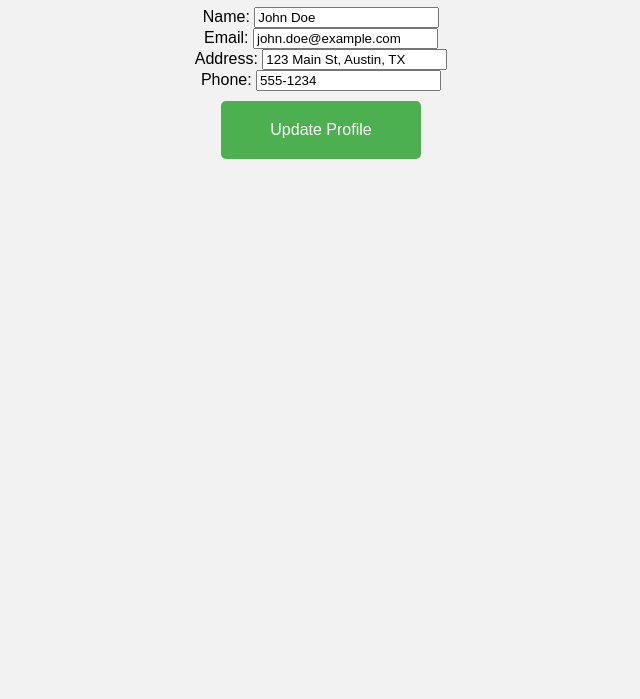
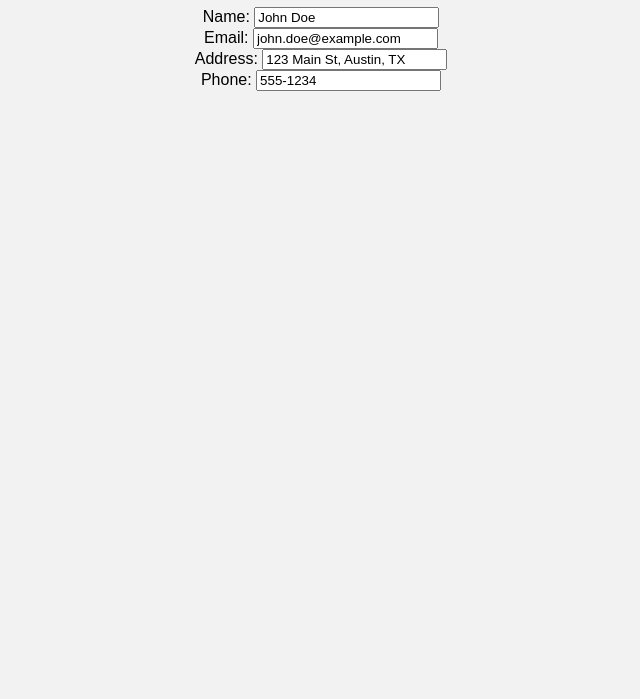
Before and after one commit to Halmuhammet/Texas-Lottery-System, a plain HTML site: page user_profile.html in a window 1280 px wide. Shown: the part 101-800 px from the top of the page, without its empty margins (319-959 px from the left). Drawn offline with Linux system fonts and the light colour scheme.

Commit message:
Update user_profile.html

```diff
--- a/user_profile.html
+++ b/user_profile.html
@@ -13,7 +13,7 @@
         <label>Email: </label><input type="email" value="john.doe@example.com"><br>
         <label>Address: </label><input type="text" value="123 Main St, Austin, TX"><br>
         <label>Phone: </label><input type="tel" value="555-1234"><br>
-        <button class="button">Update Profile</button>
+
     </form>
 
 </body>
```
